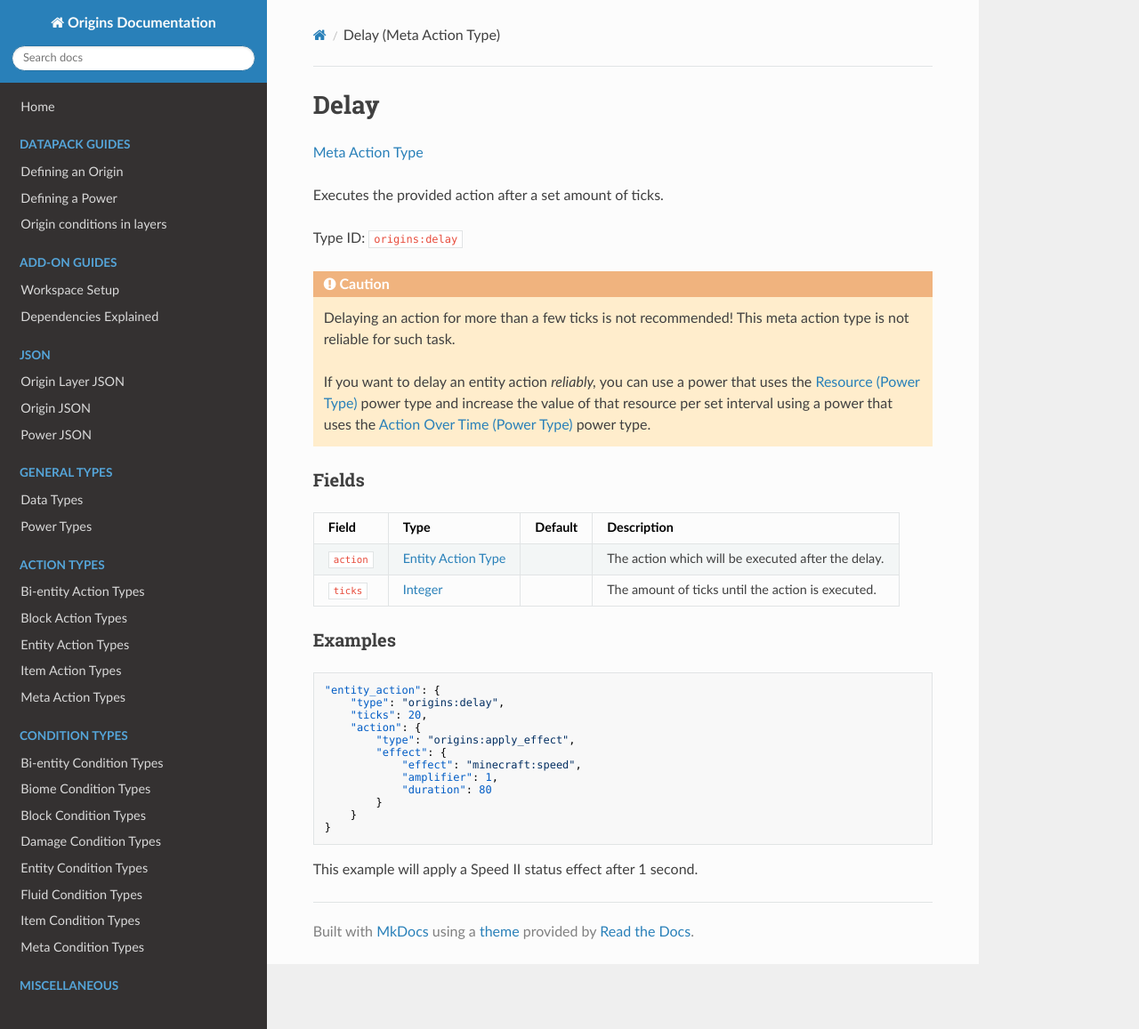
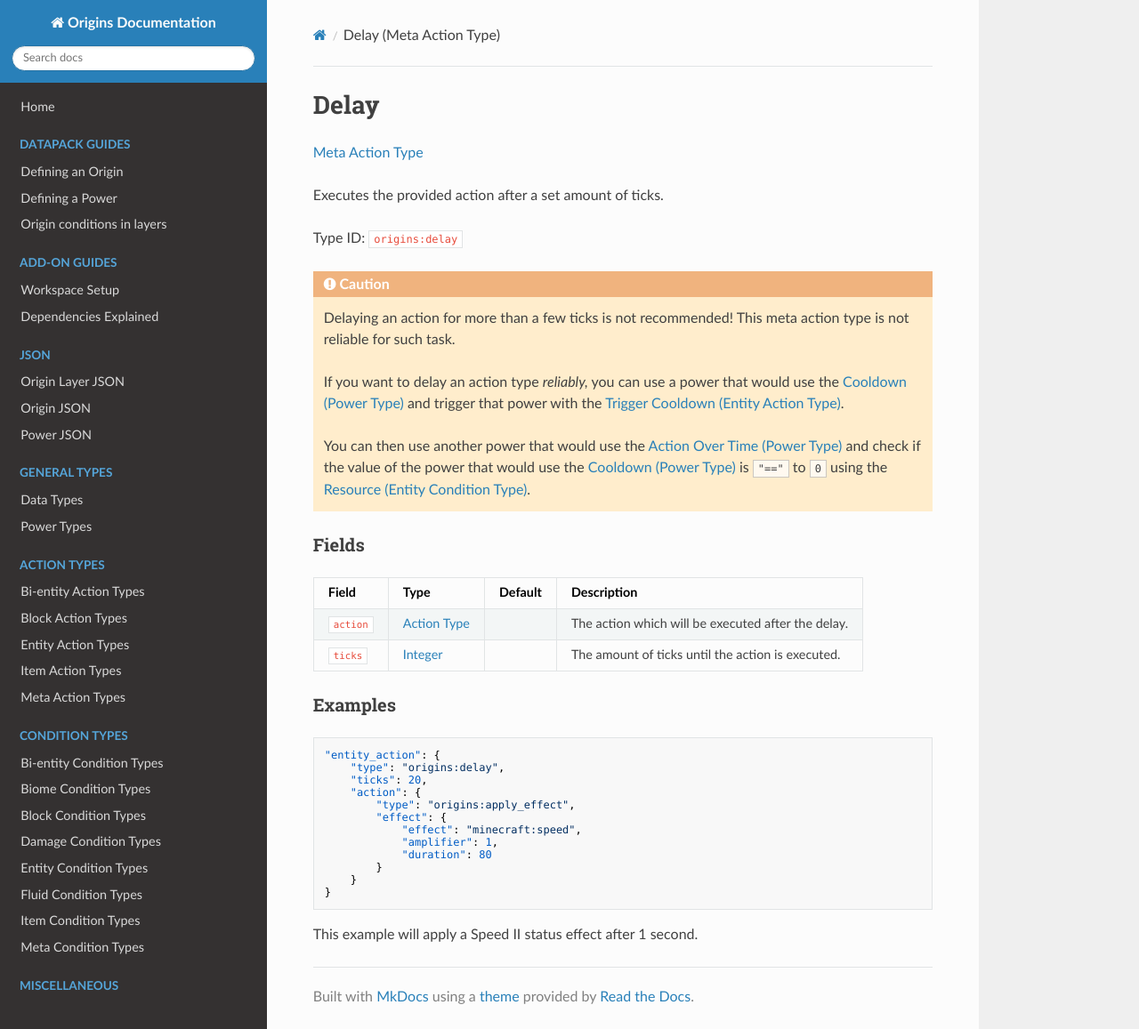
Before and after one commit to apace100/origins-docs, an MkDocs documentation site: the page built from docs/types/meta_action_types/delay.md, in a window 1280 px wide and 1157 px high. Shown: the whole window at 89% size. Built offline with MkDocs 1.6.1, drawn with Linux system fonts in a browser that asks for light colours; nearby versions of some CDN libraries.

Commit message:
Updated `delay.md` (Meta Action Types)
Changed the proposed method in the admonition note

```diff
--- a/docs/types/meta_action_types/delay.md
+++ b/docs/types/meta_action_types/delay.md
@@ -15,14 +15,16 @@ Type ID: `origins:delay`
 
     Delaying an action for more than a few ticks is not recommended! This meta action type is not reliable for such task.
 
-    If you want to delay an entity action *reliably,* you can use a power that uses the [Resource (Power Type)](../power_types/resource.md) power type and increase the value of that resource per set interval using a power that uses the [Action Over Time (Power Type)](../power_types/action_over_time.md) power type.
+    If you want to delay an action type *reliably,* you can use a power that would use the [Cooldown (Power Type)](../power_types/cooldown.md) and trigger that power with the [Trigger Cooldown (Entity Action Type)](../entity_action_types/trigger_cooldown.md).
+
+    You can then use another power that would use the [Action Over Time (Power Type)](../power_types/action_over_time.md) and check if the value of the power that would use the [Cooldown (Power Type)](../power_types/cooldown.md) is `"=="` to `0` using the [Resource (Entity Condition Type)](../entity_condition_types/resource.md).
 
 
 ### Fields
 
 Field  | Type | Default | Description
 -------|------|---------|-------------
-`action` | [Entity Action Type](../entity_action_types.md) | | The action which will be executed after the delay.
+`action` | [Action Type](../action_types.md) | | The action which will be executed after the delay.
 `ticks` | [Integer](../data_types/integer.md) | | The amount of ticks until the action is executed.
 
 
```
